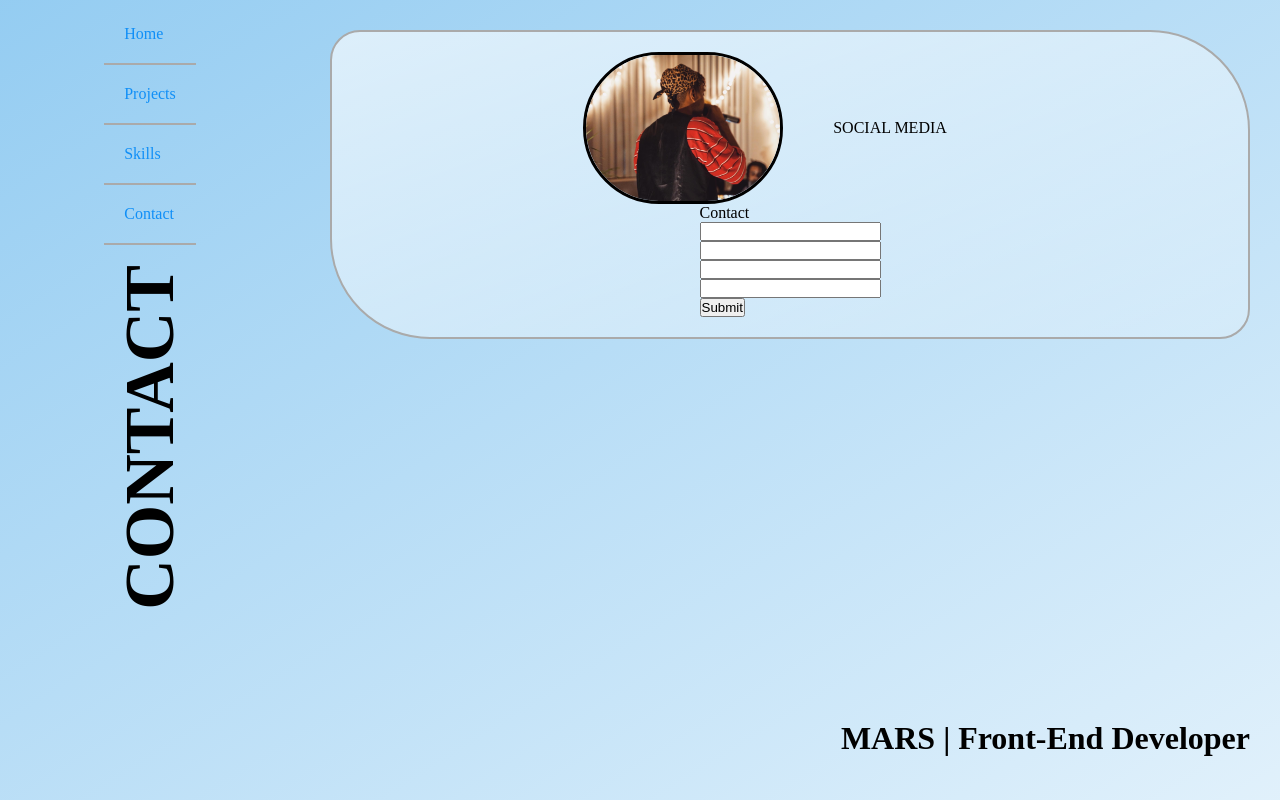
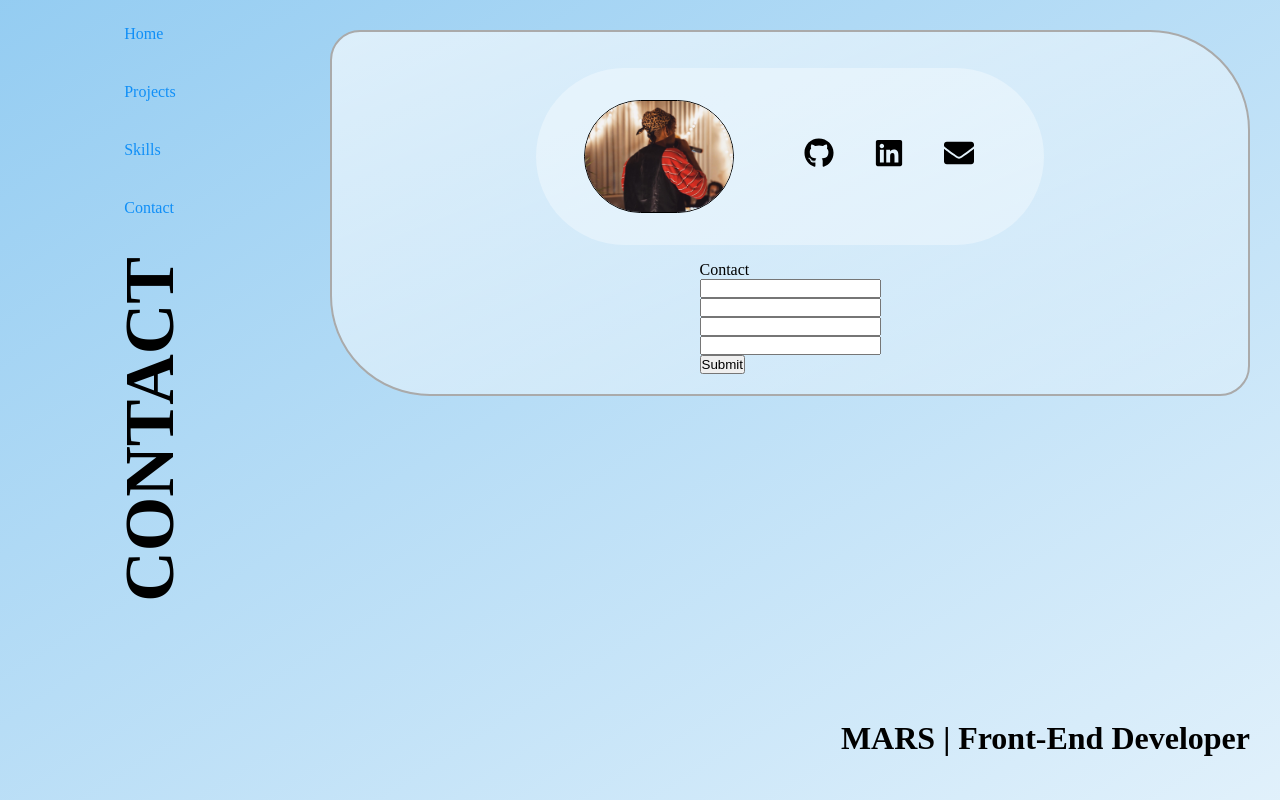
Before and after one commit to off2mxrs/firstPortfolio, a React (Create React App) app: page /contact in a window 1280 px wide. Built offline with nearby package versions, Linux system fonts and the light colour scheme; a web font is replaced by a local one.

Commit message:
social media header

```diff
--- a/package.json
+++ b/package.json
@@ -8,6 +8,7 @@
     "@testing-library/user-event": "^12.8.3",
     "react": "^17.0.2",
     "react-dom": "^17.0.2",
+    "react-icons": "^4.3.1",
     "react-router-dom": "^5.3.0",
     "react-scripts": "4.0.3",
     "sass": "^1.42.1",
--- a/src/pages/Contact.jsx
+++ b/src/pages/Contact.jsx
@@ -1,5 +1,6 @@
 import Sidebar from "../components/Sidebar"
 import "../styles/main.scss"
+import { FaGithub, FaLinkedin, FaEnvelope, } from "react-icons/fa"
 
 function Contact() {
     return (
@@ -14,7 +15,11 @@ function Contact() {
                 <div className="category-detail">
                     <div className="social-media">
                         <img src="../me.jpg" alt="" className="contact-img"/>
-                        <p className="icons">SOCIAL MEDIA</p>
+                        <div className="icons">
+                          <a className="social-links" href="https://github.com/off2mxrs"  target="_blank"><FaGithub /></a>
+                          <a className="social-links"  href="https://www.linkedin.com/in/marshawndavidson/" target="_blank"> <FaLinkedin /></a>
+                          <a className="social-links"  href="mailto:marshawndavidson.ail@gmail.com"> <FaEnvelope/></a>
+                        </div>
                     </div>
 
                     <form>
--- a/src/styles/portfolio.scss
+++ b/src/styles/portfolio.scss
@@ -83,12 +83,13 @@
   .sidebar-card {
     display: flex;
     padding: 20px;
-    border-bottom: 2px solid #aaa;
+    // border-bottom: 2px solid #aaa;
     cursor: pointer;
   }
 
   .sidebar-card:hover {
     background: #efefef;
+    transform:scale(1.1);
   }
 
   .side {
@@ -189,9 +190,9 @@
 
 ////////////////////// CONTACT ///////////////////////
 .contact-img{
-  width: 200px;
+  width: 150px;
   border-radius: 200px;
-  border: 3px solid #000;
+  border: 1px solid #000;
   grid-column: 1/2;
   grid-row: 1/2;
 }
@@ -200,9 +201,27 @@
   display: grid;
   grid-template: auto 1fr auto / auto 1fr auto;
   align-items: center;
+  background-color: rgba(255, 255, 255, 0.338);
+  border-radius: 100px;
+  margin: 1rem;
+  padding-left: 3rem;
 }
 
 .icons {
   grid-column:2/2;
   padding: 50px;
+  display: flex;
+  // flex-direction: column;
+  // align-items: center;
 }
+
+.social-links {
+  font-size: 30px;
+  padding: 20px;
+  color: #000;
+}
+.social-links:hover {
+  transform:scale(1.5);
+  color: #fff;
+  padding: 20px;
+}
```
Also changed, not shown: 1 other file (tests, documents, lock files or other folders).
